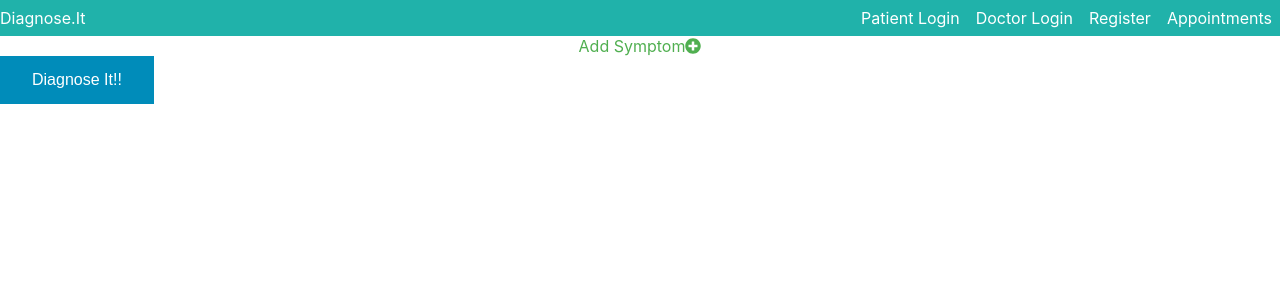
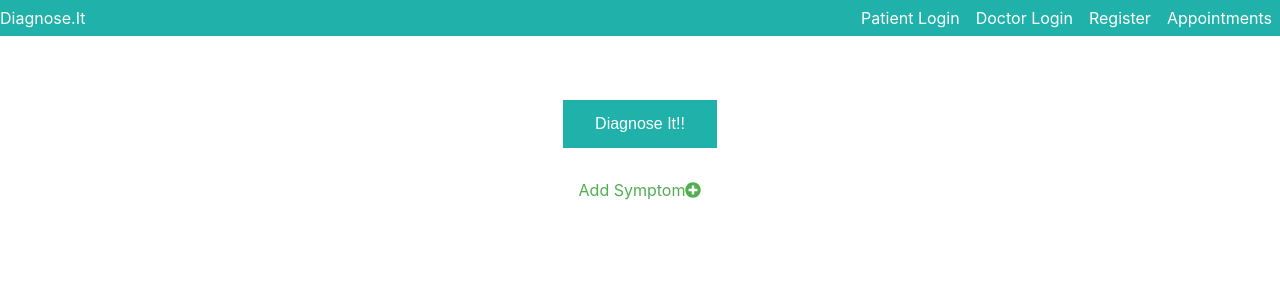
Before and after one commit to nvTwistt/final_project, a React (Create React App) app: page / in a window 1280 px wide. Shown: the top 300 px of the page. Built offline with nearby package versions, Linux system fonts and the light colour scheme.

Commit message:
fixed layout issues

```diff
--- a/src/components/App.css
+++ b/src/components/App.css
@@ -5,18 +5,6 @@
   ;
 }
 
-/* App */
 .App {
   display: flexbox;
 }
-
-.diagnosis-button {
-  background-color: #008CBA;
-  border: none;
-  color: white;
-  padding: 15px 32px;
-  text-align: center;
-  text-decoration: none;
-  display: inline-block;
-  font-size: 16px;
-}
--- a/src/components/App.js
+++ b/src/components/App.js
@@ -28,8 +28,6 @@ function App(props) {
         <Route exact = {true} path="/appointments">
           <p>Appointments</p>
         </Route>
-
-
       </div>
     </Router>
   );
--- a/src/components/symptoms/SymptomItem.js
+++ b/src/components/symptoms/SymptomItem.js
@@ -8,7 +8,6 @@ import './SymptomItem.css'
 export default function symptomForm(props) {
   //need to get symptoms for each body part from API
   //for now will hard code
-  console.log(props)
 
   return (
     <li class = "symptom-item">
--- a/src/components/symptoms/SymptomList.css
+++ b/src/components/symptoms/SymptomList.css
@@ -1,6 +1,10 @@
 .add-symptom-button {
   color: rgb(80, 175, 80);
   align-self: center;
+}
+
+.add-symptom-button:hover {
+  color: green;
 }
 
 .symptoms-list {
--- /dev/null
+++ b/src/components/symptoms/SymptomsPage.css
@@ -0,0 +1,22 @@
+.symptom-page{
+  padding: 2rem;
+  display: flex;
+  flex-direction: column;
+}
+
+.diagnosis-button {
+  background-color: lightseagreen;
+  border: none;
+  color: white;
+  padding: 15px 32px;
+  text-align: center;
+  text-decoration: none;
+  display: inline-block;
+  font-size: 16px;
+  align-self: center;
+  margin: 2rem;
+}
+
+.diagnosis-button:hover{
+  background-color:#008CBA;
+}
--- a/src/components/symptoms/SymptomsPage.js
+++ b/src/components/symptoms/SymptomsPage.js
@@ -1,13 +1,14 @@
 import React, { useEffect, useState } from "react";
 import SymptomList from "./SymptomList";
+import "./SymptomsPage.css";
 
 export default function SymptomsPage(props) {
-
   return (
-    <container>
-          <SymptomList/>
-          <button className="diagnosis-button">Diagnose It!!</button>
-    </container>
-
+    <div class="symptom-page">
+      <button className="diagnosis-button" onClick={()=>console.log("clicked")}>
+        Diagnose It!!
+      </button>
+      <SymptomList />
+    </div>
   );
 }
```
